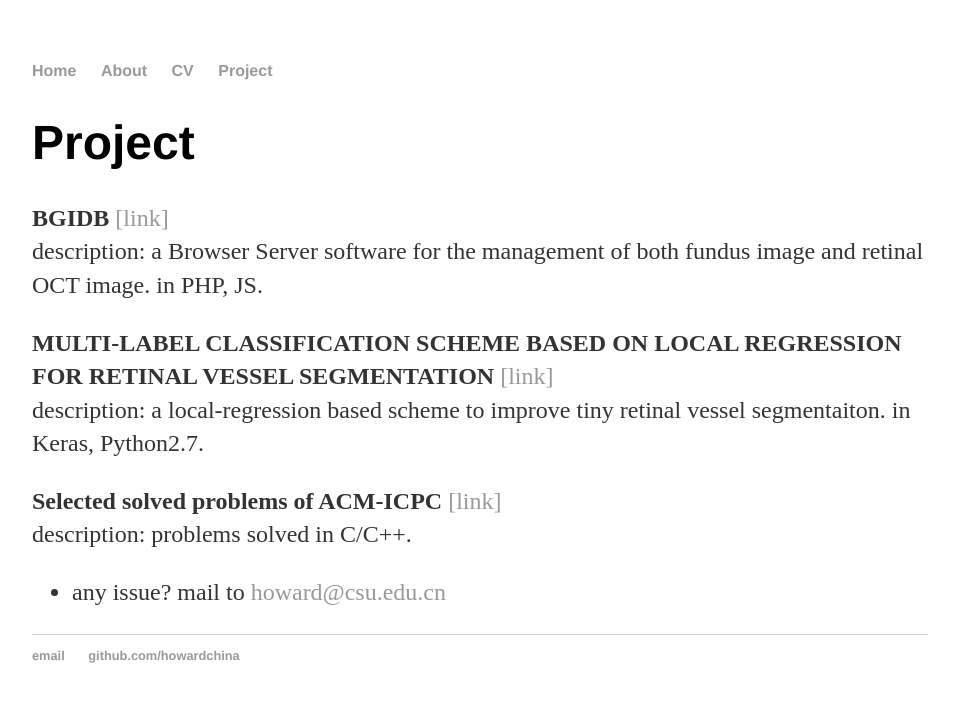
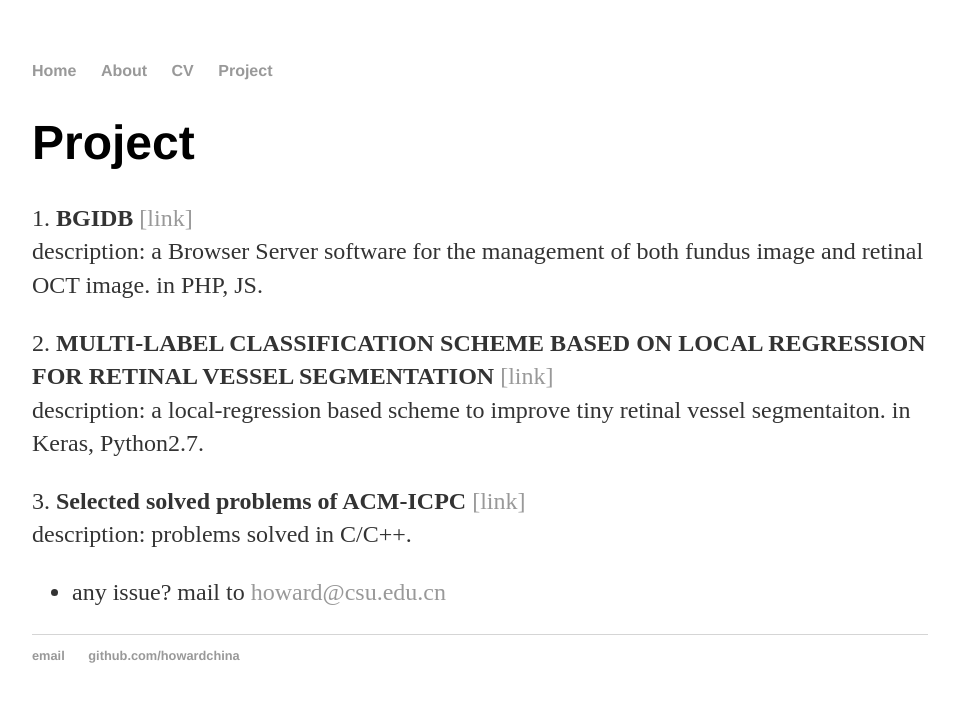
Before and after one commit to howardchina/howardchina.github.io, a Jekyll site: the page built from project/index.html, in a window 1280 px wide. Shown: the top 702 px of the page, without its empty margins (160-1117 px from the left). Built offline with Jekyll 4.4.1, drawn with Linux system fonts in a browser that asks for light colours.

Commit message:
revised format

```diff
--- a/project/index.html
+++ b/project/index.html
@@ -6,13 +6,13 @@ title: Project
 		<div class="about">
 			<h1>Project</h1>
 
-			<p> <strong> BGIDB </strong> <a href="https://github.com/howardchina/BGIDB">[link]</a><br>
+			<p> 1.<strong> BGIDB </strong> <a href="https://github.com/howardchina/BGIDB">[link]</a><br>
 			description: a Browser Server software for the management of both fundus image and retinal OCT image. in PHP, JS.</p>
 
-			<p> <strong> MULTI-LABEL CLASSIFICATION SCHEME BASED ON LOCAL REGRESSION FOR RETINAL VESSEL SEGMENTATION </strong><a href="https://github.com/howardchina/MULTI-LABEL-CLASSIFICATION-SCHEME-BASED-ON-LOCAL-REGRESSION-FOR-RETINAL-VESSEL-SEGMENTATION">[link]</a><br>
+			<p> 2.<strong> MULTI-LABEL CLASSIFICATION SCHEME BASED ON LOCAL REGRESSION FOR RETINAL VESSEL SEGMENTATION </strong><a href="https://github.com/howardchina/MULTI-LABEL-CLASSIFICATION-SCHEME-BASED-ON-LOCAL-REGRESSION-FOR-RETINAL-VESSEL-SEGMENTATION">[link]</a><br>
 			description: a local-regression based scheme to improve tiny retinal vessel segmentaiton. in Keras, Python2.7.</p>
 
-			<p> <strong> Selected solved problems of ACM-ICPC </strong><a href="https://github.com/howardchina/ACM-ICPC-solved-problem">[link]</a><br>
+			<p> 3.<strong> Selected solved problems of ACM-ICPC </strong><a href="https://github.com/howardchina/ACM-ICPC-solved-problem">[link]</a><br>
 			description: problems solved in C/C++.</p>
 
 			<ul class="contacts">
```
